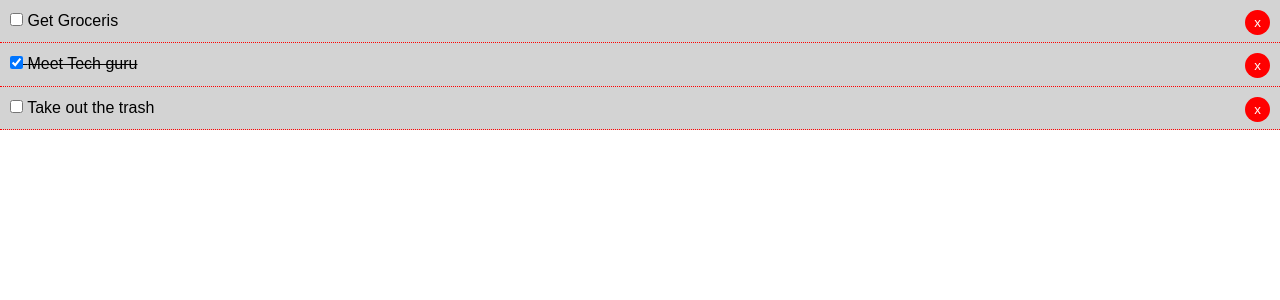
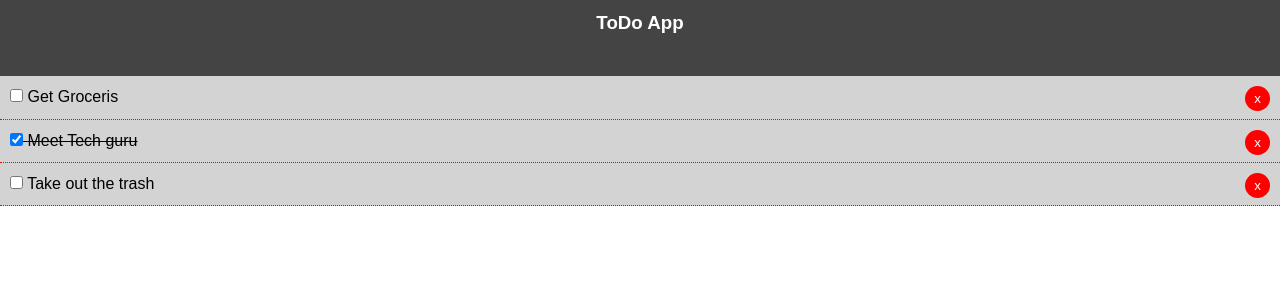
Before and after one commit to saiprasad-m/react_todoapp, a React (Create React App) app: page / in a window 1280 px wide. Shown: the top 300 px of the page. Built offline with nearby package versions, Linux system fonts and the light colour scheme; the HTML template or start-up script is replaced by a standard one.

Commit message:
Adding Header with styling

```diff
--- a/src/App.js
+++ b/src/App.js
@@ -1,5 +1,6 @@
 import React, { Component } from 'react';
 import './App.css';
+import Header from './components/layout/Header';
 import Todos from './components/Todos';
 
 class App extends Component {
@@ -39,11 +40,19 @@ class App extends Component {
 
   deleteTodo = (id) => {
     console.log(id)
+    this.setState( {
+        todos: [
+                ...this.state.todos.filter(
+                    todo => todo.id !== id
+                    )
+                ]
+    })
   }
 
   render() {
     return (
       <div className="App">
+      <Header/>
         <Todos todos={this.state.todos} markComplete={this.markComplete} deleteTodo={this.deleteTodo}/>
       </div>
     );
--- /dev/null
+++ b/src/components/layout/Header.js
@@ -0,0 +1,20 @@
+import React from 'react'
+
+function Header() {
+  return (
+    <header style={headerStyle}>
+        <h3>
+            ToDo App
+        </h3>
+    </header>
+  )
+}
+const headerStyle = {
+    background: '#444',
+    color: 'white',
+    textAlign: 'center',
+    padding: '10px',
+    paddingBottom: '40px'
+}
+
+export default Header;
```
